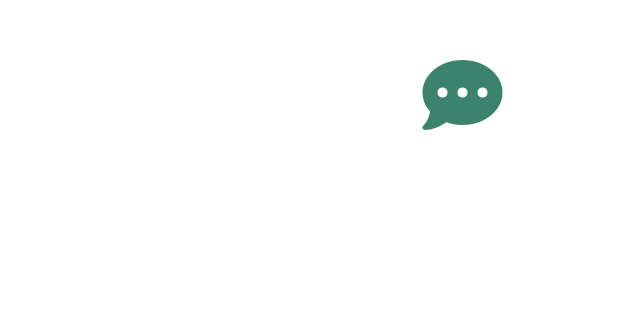
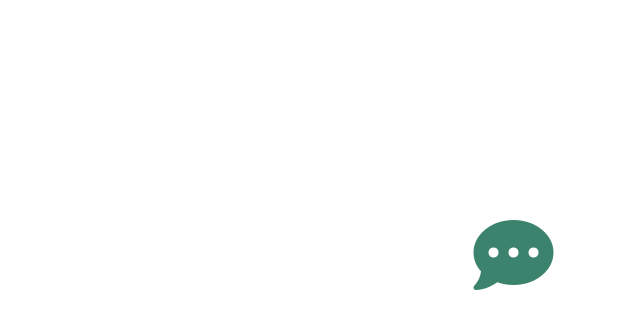
Before and after one commit to nika97z/chatbot, a website: page chatbot/front/chat.html in a window 1280 px wide. Shown: the part 398-726 px from the top of the page, without its empty margins (640-1280 px from the left). Drawn offline with nearby package versions, Linux system fonts and the light colour scheme.

Commit message:
Update index.css

```diff
--- a/chatbot/front/index.css
+++ b/chatbot/front/index.css
@@ -7,8 +7,8 @@
   font-size: 80px;
   display: block;
   position: fixed;
-  left: 83%;
-  top: 57%;
+  left: 87%;
+  top: 77%;
   cursor: pointer;
   transform-origin: center;
   animation: launcherFloat 2.8s ease-in-out infinite;
@@ -34,7 +34,7 @@
   border-radius: 5%;
   overflow: hidden;
   position: fixed;
-  left: 50%;
+  left: 70%;
   top: 25%;
   opacity: 0;
   transform: translateY(28px) scale(0.86);
```
